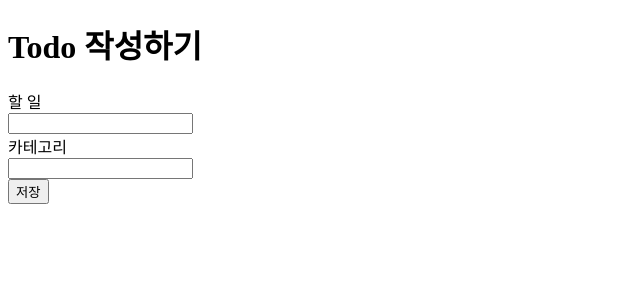
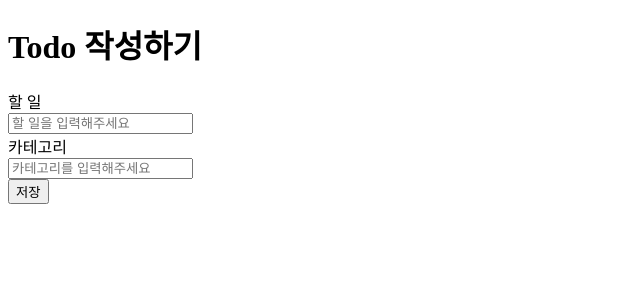
Before and after one commit to baek0318/Todolist-React, a React (Create React App) app: page /todolist/todocreate in a window 1280 px wide. Shown: the top 300 px of the page, without its empty margins (0-640 px from the left). Built offline with nearby package versions, Linux system fonts and the light colour scheme.

Commit message:
feat(Todo) : TodoCreate page 작성

```diff
--- a/src/App.js
+++ b/src/App.js
@@ -7,6 +7,7 @@ const App = () => {
 
   const [auth, setAuth] = useState(false);
   const [userId, setUserId] = useState(0);
+  const [todo, setTodo] = useState(null);
 
   return (
     <div>
@@ -14,8 +15,8 @@ const App = () => {
       <Route path="/signup" render={() => <Signup setUserId={setUserId} userId={userId}/>}/>
       <Route path="/login" render={() => <Login setAuth={setAuth}/>}/>
       <Switch>
-        <Route path='/todolist/todocreate' component={TodoCreate} />
-        <Route path="/todolist" component={TodoList} />
+        <Route path='/todolist/todocreate'render={() => <TodoCreate setTodo={setTodo} userId={userId}/>}/>
+        <Route path='/todolist'render={() => <TodoList todo={todo}/>}/>
       </Switch>
     </div>
   );
--- /dev/null
+++ b/src/api/todo/index.js
@@ -0,0 +1 @@
+export {default as postTodoInfo} from './posttodoinfo';
--- /dev/null
+++ b/src/api/todo/posttodoinfo.js
@@ -0,0 +1,15 @@
+const postTodoInfo = async ({userId, todo={}}) => {
+
+  let response = await fetch(
+    "/todo/"+`${userId}`,
+    {
+      method: 'POST',
+      headers: {
+        'Content-Type':'application/json'
+      },
+      body: JSON.stringify(todo)
+    }
+  )
+
+  return response.json();
+}
--- a/src/components/todo/todocreate.js
+++ b/src/components/todo/todocreate.js
@@ -1,5 +1,27 @@
+import {useState} from 'react';
+import {postTodoInfo} from '../../api/todo';
 
-const TodoCreate = () => {
+const TodoCreate = ({setTodo, userId}) => {
+
+  const [content, setContent] = useState("");
+  const [category, setCategory] = useState("");
+
+  const contentHandler = (e) => {
+    setContent(e.target.value);
+  }
+
+  const categoryHandler =(e) => {
+    setCategory(e.target.value);
+  }
+
+  const saveHandler = async () => {
+    let todo = {
+      title : content,
+      status : 'ING',
+
+    };
+    let todoId = postTodoInfo(userId, );
+  }
 
   return (
     <div>
@@ -9,17 +31,17 @@ const TodoCreate = () => {
       <div>
         <div>할 일</div>
         <div>
-          <input />
+          <input placeholder='할 일을 입력해주세요' onChange={contentHandler}/>
         </div>
       </div>
       <div>
         <div>카테고리</div>
         <div>
-          <input />
+          <input placeholder='카테고리를 입력해주세요' onChange={categoryHandler}/>
         </div>
       </div>
       <div>
-        <input type='button' value='저장'/>
+        <input type='button' value='저장' onClick={saveHandler}/>
       </div>
     </div>
   );
--- a/src/components/todo/todolist.js
+++ b/src/components/todo/todolist.js
@@ -2,9 +2,7 @@ import {useState} from 'react';
 import { Link, Route } from "react-router-dom"
 import { TodoCreate } from ".";
 
-const TodoList = () => {
-
-  const [todo, setTodo] = useState(null);
+const TodoList = ({todo}) => {
 
   return (
     <div>
```
